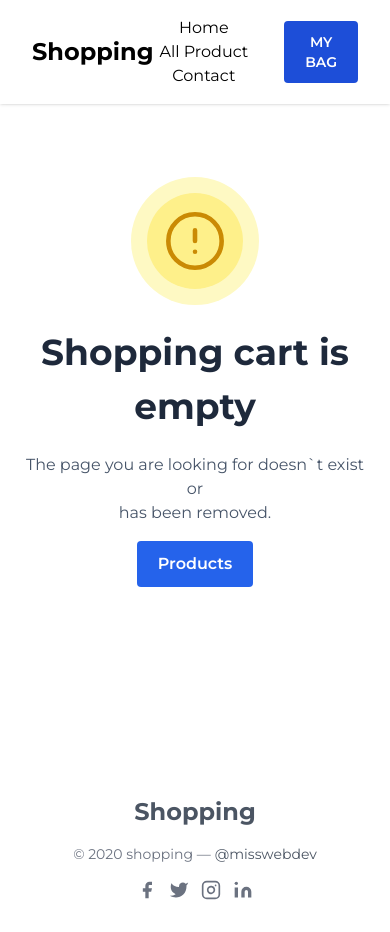
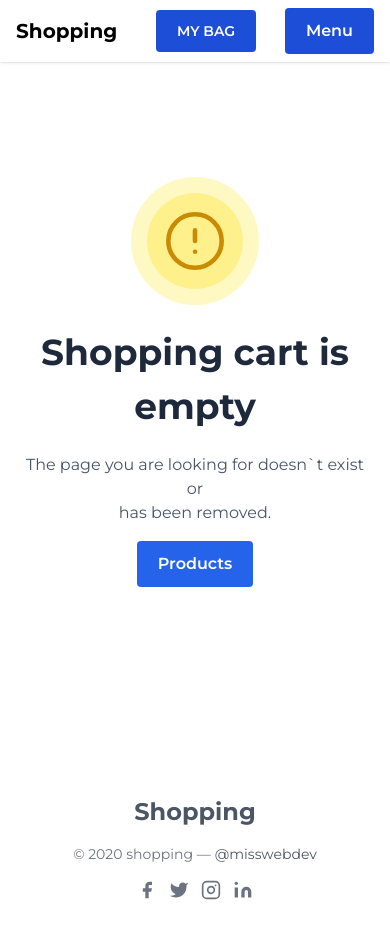
Before and after one commit to MsWeb-Dev/OnlineShop, a Next.js app: page /shopping-cart in a window 390 px wide. Built offline with nearby package versions, Linux system fonts and the light colour scheme.

Commit message:
Shopping project finshed

```diff
--- a/components/navbar.tsx
+++ b/components/navbar.tsx
@@ -1,31 +1,49 @@
-import Image from 'next/image'
-import Link from 'next/link'
-import React from 'react'
+'use client'
+import { useState } from 'react';
+import Image from 'next/image';
+import Link from 'next/link';
+import React from 'react';
 
 function Navbar() {
+	const [mobileMenuOpen, setMobileMenuOpen] = useState(false);
+
+	const toggleMobileMenu = () => {
+		setMobileMenuOpen(!mobileMenuOpen);
+	};
+
 	return (
-		<header className='flex items-center px-8 py-4 md:px-12 justify-between fixed top-0 w-full shadow bg-white z-50'>
-
-			<Link href={'/'} className='text-2xl font-bold'>
+		<header className='flex items-center px-4 py-2 md:px-8 md:py-4 justify-between fixed top-0 w-full shadow bg-white z-50'>
+			<Link href='/' className='text-xl md:text-2xl font-bold'>
 				Shopping
 			</Link>
-
 			<div className='flex items-center space-x-2.5 text-sm'>
-			<nav className='md:ml-auto flex flex-wrap items-center text-base justify-center'>
-				<Link  href={'/'} className='mr-5 hover:text-gray-900'>Home</Link>
-				<Link href={'/products'} className='mr-5 hover:text-gray-900'>All Product</Link>
-				<Link href={'/contact'} className='mr-5 hover:text-gray-900'>Contact</Link>
-
-			</nav>
-			<Link href={'/shopping-cart'}>
-			<button className='button bg-blue-700 text-white border-transparent hover:border-blue-600 hover:bg-transparent hover:text-black'>
-				MY BAG
+				<nav className='hidden md:flex md:ml-auto flex-wrap items-center text-base justify-center'>
+					<Link href='/' className='mr-5 hover:text-gray-900'>Home</Link>
+					<Link href='/products' className='mr-5 hover:text-gray-900'>All Product</Link>
+					<Link href='/contact' className='mr-5 hover:text-gray-900'>Contact</Link>
+				</nav>
+				<Link href='/shopping-cart'>
+					<button className='button bg-blue-700 text-white border-transparent hover:border-blue-600 hover:bg-transparent hover:text-black'>
+						MY BAG
+					</button>
+				</Link>
+			</div>
+			{/* Mobile Menu */}
+			<div className='block md:hidden'>
+				<button onClick={toggleMobileMenu} className='button bg-blue-700 text-white border-transparent hover:border-blue-600 hover:bg-transparent hover:text-black'>
+					Menu
 				</button>
-			</Link>
-
+				{/* Hidden by default, shown when the button is clicked */}
+				<div className={`${mobileMenuOpen ? 'block' : 'hidden'} absolute top-16 right-4 bg-white shadow-lg rounded-lg`}>
+					<nav className='flex flex-col p-4'>
+						<Link href='/' className='mb-2 hover:text-gray-900' onClick={toggleMobileMenu}>Home</Link>
+						<Link href='/products' className='mb-2 hover:text-gray-900' onClick={toggleMobileMenu}>All Product</Link>
+						<Link href='/contact' className='mb-2 hover:text-gray-900' onClick={toggleMobileMenu}>Contact</Link>
+					</nav>
+				</div>
 			</div>
 		</header>
-	)
+	);
 }
 
-export default Navbar
+export default Navbar;
```
